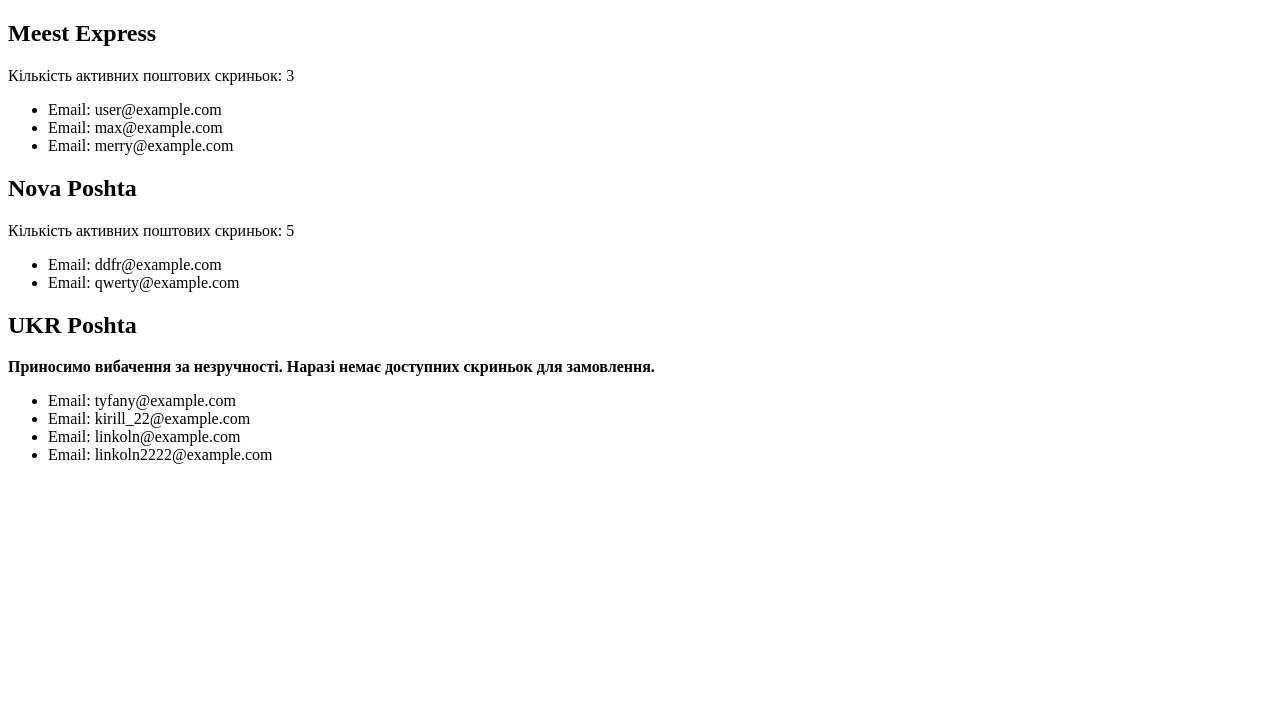
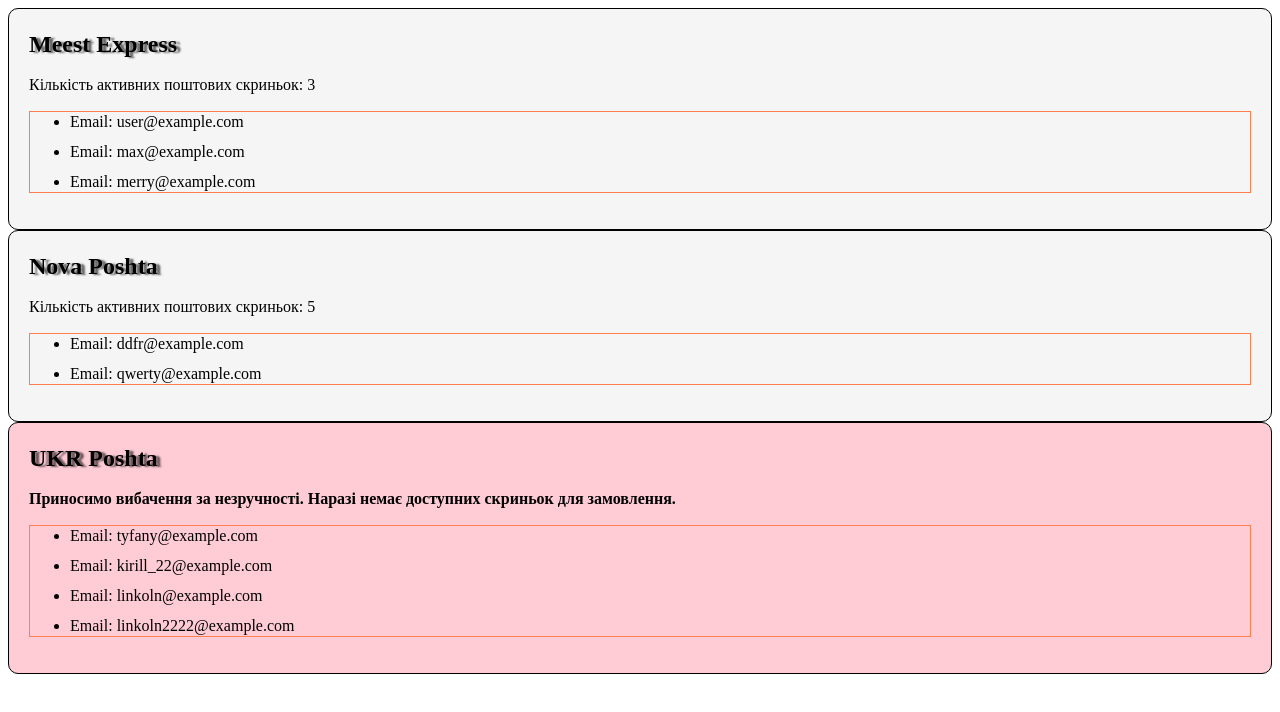
Before and after one commit to Maxim4ik118/fson-98, a React (Vite) app: page / in a window 1280 px wide. Shown: the top 712 px of the page. Built offline with nearby package versions, Linux system fonts and the light colour scheme.

Commit message:
update: css module; new: components structure;

```diff
--- a/package.json
+++ b/package.json
@@ -10,6 +10,7 @@
     "preview": "vite preview"
   },
   "dependencies": {
+    "clsx": "^2.1.0",
     "react": "^18.2.0",
     "react-dom": "^18.2.0"
   },
--- a/src/App.jsx
+++ b/src/App.jsx
@@ -1,35 +1,23 @@
-import MailBox from "./components/MailBox";
+import MailBox from "./components/MailBox/MailBox";
 
-const meestExpressUsers = [
-  { id: "1", userEmail: "user@example.com" },
-  { id: "2", userEmail: "max@example.com" },
-  { id: "3", userEmail: "merry@example.com" },
-];
-const novaPoshtaUsers = [
-  { id: "22", userEmail: "ddfr@example.com" },
-  { id: "33", userEmail: "qwerty@example.com" },
-];
-const ukrPoshtaUsers = [
-  { id: "111", userEmail: "tyfany@example.com" },
-  { id: "222", userEmail: "kirill_22@example.com" },
-  { id: "333", userEmail: "linkoln@example.com" },
-  { id: "3443", userEmail: "linkoln2222@example.com" },
-];
+import meestExpressUsers from "./meesExpress.json";
+import novaPoshtaUsers from "./novaPoshta.json";
+import ukrPoshtaUsers from "./ukrPoshta.json";
 
 function App() {
   return (
     <div>
       <MailBox
-        boxUsers={meestExpressUsers}
+        users={meestExpressUsers}
         boxTitle="Meest Express"
         mailBoxCount={3}
       />
       <MailBox
-        boxUsers={novaPoshtaUsers}
+        users={novaPoshtaUsers}
         boxTitle="Nova Poshta"
         mailBoxCount={5}
       />
-      <MailBox boxUsers={ukrPoshtaUsers} boxTitle="UKR Poshta" />
+      <MailBox users={ukrPoshtaUsers} boxTitle="UKR Poshta" />
     </div>
   );
 }
--- a/src/components/MailBox.jsx
+++ b/src/components/MailBox/MailBox.jsx
@@ -1,10 +1,19 @@
 // rafce -> snippet for react functional component
+import clsx from "clsx";
+import css from "./MailBox.module.css";
+import MailBoxList from "../MailBoxList/MailBoxList";
 
-const MailBox = ({ boxUsers, boxTitle, mailBoxCount = 0 }) => {
+const MailBox = ({ users, boxTitle, mailBoxCount = 0 }) => {
+  const isMailBoxIsFull = mailBoxCount === 0;
+
   return (
-    <div>
-      <h2>{boxTitle}</h2>
-      {mailBoxCount === 0 ? (
+    <div
+      className={clsx(css.mailbox, {
+        [css.full]: isMailBoxIsFull,
+      })}
+    >
+      <h2 className={css.mailboxTitle}>{boxTitle}</h2>
+      {isMailBoxIsFull ? (
         <p>
           <b>
             Приносимо вибачення за незручності. Наразі немає доступних скриньок
@@ -15,12 +24,7 @@
         <p>Кількість активних поштових скриньок: {mailBoxCount}</p>
       )}
 
-      <ul>
-        {Array.isArray(boxUsers) &&
-          boxUsers.map((user) => {
-            return <li key={user.id}>Email: {user.userEmail}</li>;
-          })}
-      </ul>
+      <MailBoxList users={users} />
     </div>
   );
 };
--- /dev/null
+++ b/src/components/MailBox/MailBox.module.css
@@ -0,0 +1,18 @@
+/* "rgba(255, 0, 51, 0.2)" */
+.mailbox {
+  border: 1px solid black;
+  padding: 20px;
+  border-radius: 10px;
+  background-color: rgba(0, 0, 0, 0.04);
+  line-height: 1.25;
+}
+
+.mailbox.full {
+  background-color: rgba(255, 0, 51, 0.2);
+}
+
+.mailboxTitle {
+  margin-bottom: 15px;
+  margin-top: 0;
+  text-shadow: 4px 1px 2px rgba(0, 0, 0, 0.6);
+}
--- /dev/null
+++ b/src/components/MailBoxList/MailBoxList.jsx
@@ -0,0 +1,15 @@
+import MailBoxListItem from "../MailBoxListItem/MailBoxListItem";
+import css from "./MailBoxList.module.css";
+
+const MailBoxList = ({ users }) => {
+  return (
+    <ul className={css.mailboxList}>
+      {Array.isArray(users) &&
+        users.map((user) => {
+          return <MailBoxListItem key={user.id} user={user} />;
+        })}
+    </ul>
+  );
+};
+
+export default MailBoxList;
--- /dev/null
+++ b/src/components/MailBoxList/MailBoxList.module.css
@@ -0,0 +1,6 @@
+.mailboxList {
+  display: flex;
+  flex-direction: column;
+  gap: 10px;
+  border: 1px solid coral;
+}
--- /dev/null
+++ b/src/components/MailBoxListItem/MailBoxListItem.jsx
@@ -0,0 +1,5 @@
+const MailBoxListItem = ({ user }) => {
+  return <li>Email: {user.userEmail}</li>;
+};
+
+export default MailBoxListItem;
--- /dev/null
+++ b/src/meesExpress.json
@@ -0,0 +1,14 @@
+[
+  {
+    "id": "1",
+    "userEmail": "user@example.com"
+  },
+  {
+    "id": "2",
+    "userEmail": "max@example.com"
+  },
+  {
+    "id": "3",
+    "userEmail": "merry@example.com"
+  }
+]
--- /dev/null
+++ b/src/novaPoshta.json
@@ -0,0 +1,10 @@
+[
+  {
+    "id": "22",
+    "userEmail": "ddfr@example.com"
+  },
+  {
+    "id": "33",
+    "userEmail": "qwerty@example.com"
+  }
+]
--- /dev/null
+++ b/src/ukrPoshta.json
@@ -0,0 +1,18 @@
+[
+    {
+        "id": "111",
+        "userEmail": "tyfany@example.com"
+    },
+    {
+        "id": "222",
+        "userEmail": "kirill_22@example.com"
+    },
+    {
+        "id": "333",
+        "userEmail": "linkoln@example.com"
+    },
+    {
+        "id": "3443",
+        "userEmail": "linkoln2222@example.com"
+    }
+]
```
Also changed, not shown: 1 other file (tests, documents, lock files or other folders).
